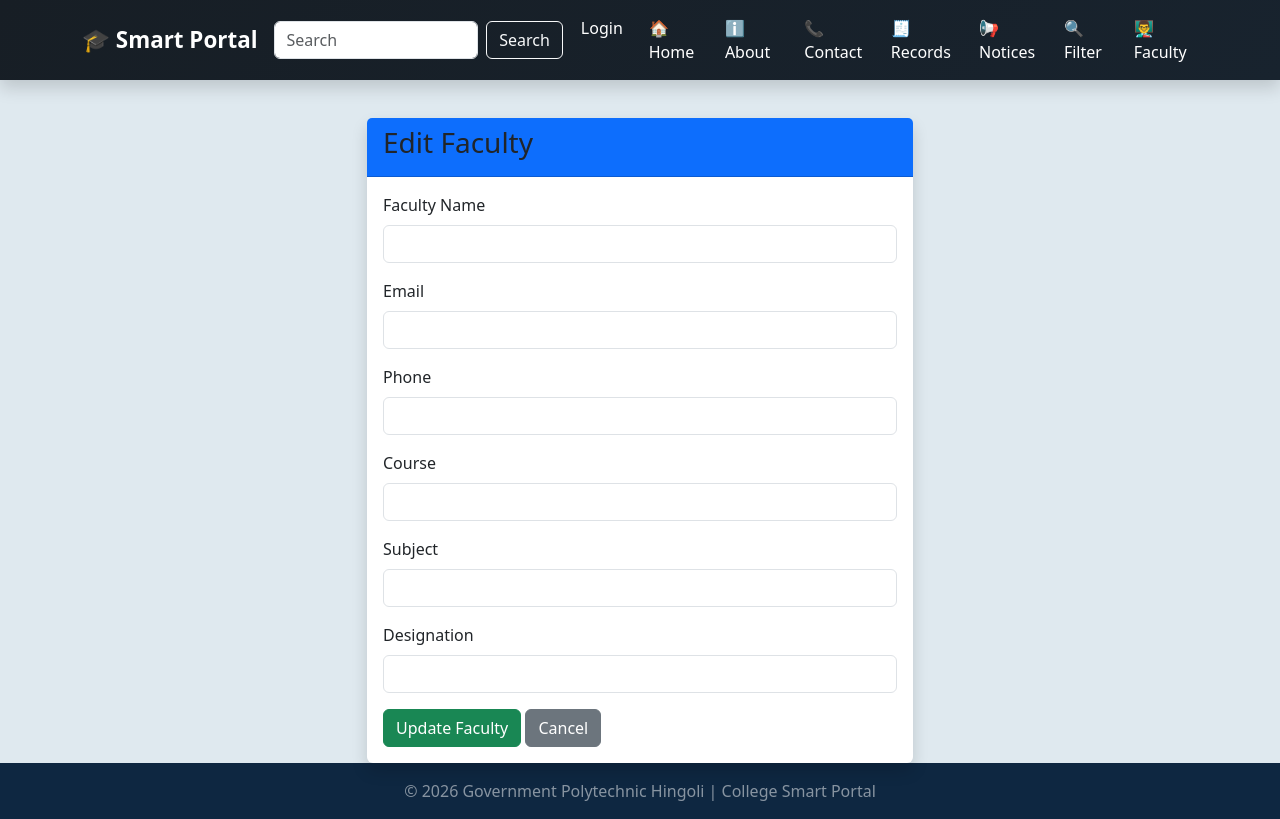
After one commit to Aksharalokhande/python, a Flask app: template templates/edit_faculty.html in a window 1280 px wide. The commit adds this page. Run offline with Flask 3, Linux system fonts and the light colour scheme; the template is opened without the code that fills it, so the values that code supplies are empty.

Commit message:
Added faculty view, edit and delete functionality

```diff
--- /dev/null
+++ b/templates/edit_faculty.html
@@ -0,0 +1,70 @@
+{% extends "base.html" %}
+{% block content %}
+
+<!--<div class="container mt-4">-->
+<div class="row justify-content-center">
+<div class="col-md-6">
+    <div class="card shadow">
+
+        <div class="card-header bg-primary">
+            <h3>Edit Faculty</h3>
+        </div>
+
+        <div class="card-body">
+
+            <form method="POST">
+
+                <div class="mb-3">
+                    <label class="form-label">Faculty Name</label>
+                    <input type="text" name="name" class="form-control"
+                           value="{{ faculty['name'] }}" required>
+                </div>
+
+                <div class="mb-3">
+                    <label class="form-label">Email</label>
+                    <input type="email" name="email" class="form-control"
+                           value="{{ faculty['email'] }}" required>
+                </div>
+
+                <div class="mb-3">
+                    <label class="form-label">Phone</label>
+                    <input type="text" name="phone" class="form-control"
+                           value="{{ faculty['phone'] }}" required>
+                </div>
+
+                <div class="mb-3">
+                    <label class="form-label">Course</label>
+                    <input type="text" name="course" class="form-control"
+                           value="{{ faculty['course'] }}" required>
+                </div>
+
+                <div class="mb-3">
+                    <label class="form-label">Subject</label>
+                    <input type="text" name="subject" class="form-control"
+                           value="{{ faculty['subject'] }}" required>
+                </div>
+
+                <div class="mb-3">
+                    <label class="form-label">Designation</label>
+                    <input type="text" name="designation" class="form-control"
+                           value="{{ faculty['designation'] }}" required>
+                </div>
+
+                <button type="submit" class="btn btn-success">
+                    Update Faculty
+                </button>
+
+                <a href="{{ url_for('faculty') }}" class="btn btn-secondary">
+                    Cancel
+                </a>
+
+            </form>
+
+        </div>
+
+    </div>
+
+</div>
+</div>
+
+{% endblock %}
```
Also changed, not shown: app2.py (+51 -0 lines), templates/faculty.html (+17 -2 lines), templates/notices.html (+6 -7 lines), templates/view_faculty.html (added, +59 -0 lines), college.db, 1 other file.
